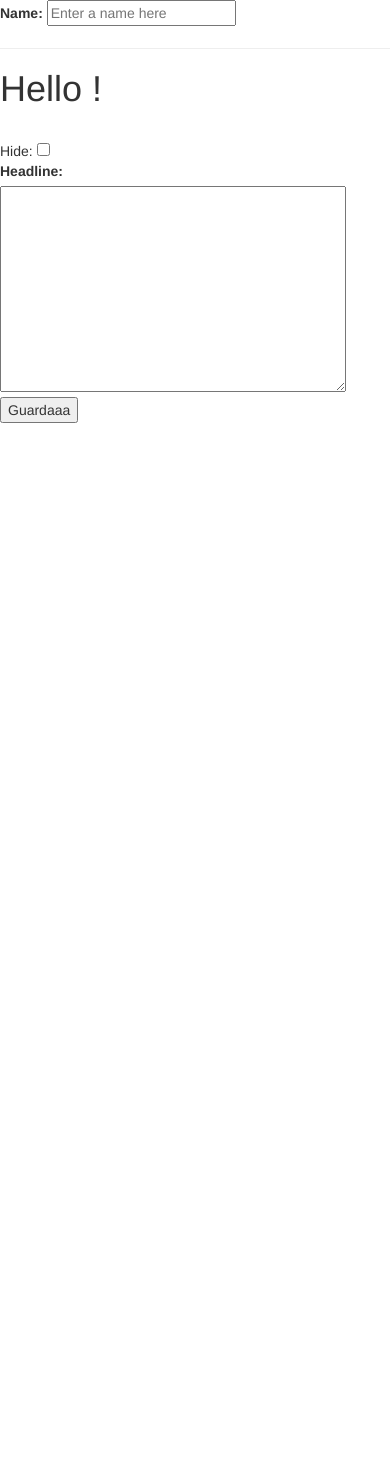
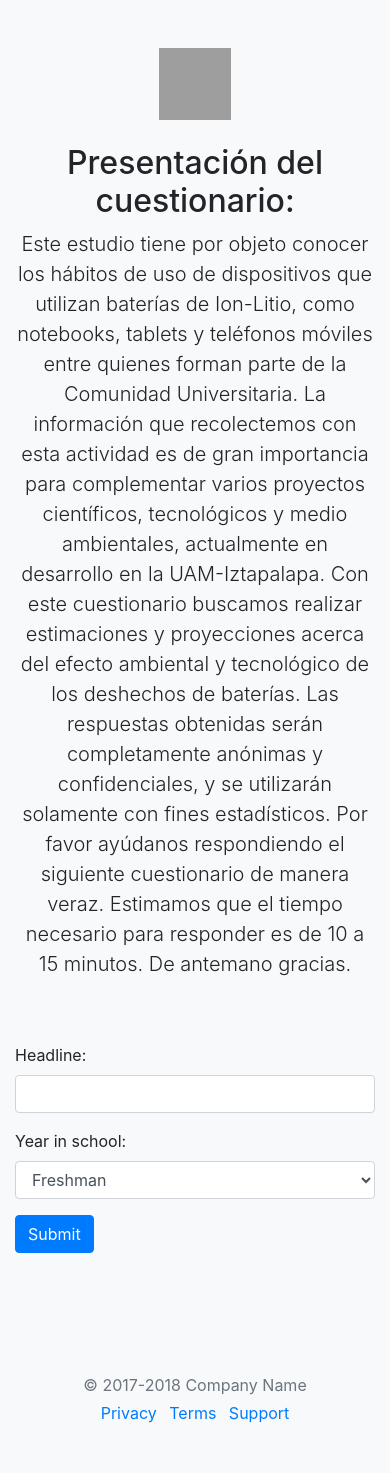
Before and after one commit to verlor/pollXpress, a Django app: page / in a window 390 px wide. Before the commit the page ends 423 px from the top, so only its background shows below. Run offline with Django 3.2, Linux system fonts and the light colour scheme; some libraries are stand-ins or nearby versions; grey boxes are pictures that could not be loaded.

Commit message:
styled ddd

```diff
--- a/polls/models.py
+++ b/polls/models.py
@@ -6,6 +6,22 @@ from django import forms
 class Article(models.Model):
     headline = models.CharField(max_length=100)
     pub_date = models.DateTimeField('publicado')
+    FRESHMAN = 'FR'
+    SOPHOMORE = 'SO'
+    JUNIOR = 'JR'
+    SENIOR = 'SR'
+    YEAR_IN_SCHOOL_CHOICES = (
+        (FRESHMAN, 'Freshman'),
+        (SOPHOMORE, 'Sophomore'),
+        (JUNIOR, 'Junior'),
+        (SENIOR, 'Senior'),
+    )
+    year_in_school = models.CharField(
+        max_length=2,
+        choices=YEAR_IN_SCHOOL_CHOICES,
+        default=FRESHMAN,
+    )
+
 
     def __str__(self):
         return self.headline
@@ -17,6 +33,3 @@ class ArticleForm(ModelForm):
     class Meta:
         model = Article
         exclude = ('pub_date',)
-        widgets = {
-            'headline': Textarea(attrs={'ng-hide':"checked"}),
-        }
--- /dev/null
+++ b/polls/static/polls/form-validation.css
@@ -0,0 +1,11 @@
+.container {
+  max-width: 960px;
+}
+
+.border-top { border-top: 1px solid #e5e5e5; }
+.border-bottom { border-bottom: 1px solid #e5e5e5; }
+.border-top-gray { border-top-color: #adb5bd; }
+
+.box-shadow { box-shadow: 0 .25rem .75rem rgba(0, 0, 0, .05); }
+
+.lh-condensed { line-height: 1.25; }
--- a/polls/templates/polls/encuesta.html
+++ b/polls/templates/polls/encuesta.html
@@ -1,31 +1,100 @@
+{% load static %}
+{% load widget_tweaks %}
+
 <!doctype html>
-<html ng-app>
+<html lang="en">
   <head>
+    <meta charset="utf-8">
+    <meta name="viewport" content="width=device-width, initial-scale=1, shrink-to-fit=no">
+    <meta name="description" content="">
+    <meta name="author" content="">
+    <link rel="icon" href="../../../../favicon.ico">
+
+    <title>Encuestillas</title>
+
     <script src="https://ajax.googleapis.com/ajax/libs/angularjs/1.7.2/angular.min.js"></script>
-    <link rel="stylesheet" href="https://netdna.bootstrapcdn.com/twitter-bootstrap/2.0.4/css/bootstrap-combined.min.css">
+
+    <!-- Bootstrap core CSS -->
+    <link rel="stylesheet" href="https://stackpath.bootstrapcdn.com/bootstrap/4.1.1/css/bootstrap.min.css" integrity="sha384-WskhaSGFgHYWDcbwN70/dfYBj47jz9qbsMId/iRN3ewGhXQFZCSftd1LZCfmhktB" crossorigin="anonymous">
+
+    <!-- Custom styles for this template -->
+    <link href="{% static "polls/form-validation.css" %}" rel="stylesheet">
   </head>
-  <body>
 
-    <div>
-      <label>Name:</label>
-      <input type="text" ng-model="yourName" placeholder="Enter a name here">
-      <hr>
-      <h1>Hello <span ng-bind="yourName"></span>!</h1>
+  <body class="bg-light">
+
+    <div class="container">
+      <div class="py-5 text-center">
+        <img class="d-block mx-auto mb-4" src="https://getbootstrap.com/assets/brand/bootstrap-solid.svg" alt="" width="72" height="72">
+        <h2>Presentación del cuestionario:</h2>
+        <p class="lead">
+          Este estudio tiene por objeto conocer los hábitos de uso de dispositivos que utilizan baterías de Ion-Litio, como notebooks, tablets y teléfonos móviles entre quienes forman parte de la Comunidad Universitaria. La información que recolectemos con esta actividad es de gran importancia para complementar varios proyectos científicos, tecnológicos y medio ambientales, actualmente en desarrollo en la UAM-Iztapalapa.
+Con este cuestionario buscamos realizar estimaciones y proyecciones acerca del efecto ambiental y tecnológico de los deshechos de baterías. Las respuestas obtenidas serán completamente anónimas y confidenciales, y se utilizarán solamente con fines estadísticos.
+Por favor ayúdanos respondiendo el siguiente cuestionario de manera  veraz. Estimamos que el tiempo necesario para responder es de 10 a 15 minutos.
+De antemano gracias.</p>
+      </div>
+
+        <div class="row">
+          <div class="col-md-12 order-md-2 mb-4">
+            <form action="{% url 'polls:manda_la'  %}" method="post">
+                {% csrf_token %}
+
+                {% for hidden_field in form.hidden_fields %}
+                  {{ hidden_field }}
+                {% endfor %}
+
+                {% for field in form.visible_fields %}
+                  <div class="form-group">
+                    {{ field.label_tag }}
+                    {% render_field field class="form-control" %}
+                    {% if field.help_text %}
+                      <small class="form-text text-muted">{{ field.help_text }}</small>
+                    {% endif %}
+                  </div>
+                {% endfor %}
+
+                <button type="submit" class="btn btn-primary">Submit</button>
+            </form>
+          </div>
+        </div>
+
+      <footer class="my-5 pt-5 text-muted text-center text-small">
+        <p class="mb-1">&copy; 2017-2018 Company Name</p>
+        <ul class="list-inline">
+          <li class="list-inline-item"><a href="#">Privacy</a></li>
+          <li class="list-inline-item"><a href="#">Terms</a></li>
+          <li class="list-inline-item"><a href="#">Support</a></li>
+        </ul>
+      </footer>
     </div>
 
-    <br/>
-    Hide: <input type="checkbox" ng-model="checked" aria-label="Toggle ngHide"><br />
-    <div>
-      <form action="{% url 'polls:manda_la'  %}" method="post">
-        {% csrf_token %}
-          {{ form }}
-          <br />
-          <input type="submit" value="Guardaaa" />
-      </form>
-    </div>
+    <!-- Bootstrap core JavaScript
+    ================================================== -->
+    <!-- Placed at the end of the document so the pages load faster -->
+    <script src="https://code.jquery.com/jquery-3.3.1.slim.min.js" integrity="sha384-q8i/X+965DzO0rT7abK41JStQIAqVgRVzpbzo5smXKp4YfRvH+8abtTE1Pi6jizo" crossorigin="anonymous"></script>
+    <script src="https://cdnjs.cloudflare.com/ajax/libs/popper.js/1.14.3/umd/popper.min.js" integrity="sha384-ZMP7rVo3mIykV+2+9J3UJ46jBk0WLaUAdn689aCwoqbBJiSnjAK/l8WvCWPIPm49" crossorigin="anonymous"></script>
+    <script src="https://stackpath.bootstrapcdn.com/bootstrap/4.1.1/js/bootstrap.min.js" integrity="sha384-smHYKdLADwkXOn1EmN1qk/HfnUcbVRZyYmZ4qpPea6sjB/pTJ0euyQp0Mk8ck+5T" crossorigin="anonymous"></script>
+    <script>
+      // Example starter JavaScript for disabling form submissions if there are invalid fields
+      (function() {
+        'use strict';
 
-    <div ng-hide="true" class="ng-hide">
-        holo carambolo
-    </div>
+        window.addEventListener('load', function() {
+          // Fetch all the forms we want to apply custom Bootstrap validation styles to
+          var forms = document.getElementsByClassName('needs-validation');
+
+          // Loop over them and prevent submission
+          var validation = Array.prototype.filter.call(forms, function(form) {
+            form.addEventListener('submit', function(event) {
+              if (form.checkValidity() === false) {
+                event.preventDefault();
+                event.stopPropagation();
+              }
+              form.classList.add('was-validated');
+            }, false);
+          });
+        }, false);
+      })();
+    </script>
   </body>
 </html>
--- a/poolXpress/settings.py
+++ b/poolXpress/settings.py
@@ -25,7 +25,7 @@ SECRET_KEY = '2plq&!&ppr)q@n&5l3kpy2vn2!s1gizn4ifrd2b^v3e)75f7lu'
 # SECURITY WARNING: don't run with debug turned on in production!
 DEBUG = False
 
-ALLOWED_HOSTS = ['encuesta.cbiuami.org','www.encuesta.cbiuami.org']
+ALLOWED_HOSTS = ['localhost','127.0.0.1','encuesta.cbiuami.org','www.encuesta.cbiuami.org']
 
 
 # Application definition
@@ -38,6 +38,7 @@ INSTALLED_APPS = [
     'django.contrib.sessions',
     'django.contrib.messages',
     'django.contrib.staticfiles',
+    'widget_tweaks',
 ]
 
 MIDDLEWARE = [
```
Also changed, not shown: polls/static/polls/custom.css (added, +79 -0 lines), poolXpress/static/polls/custom.css (added, +79 -0 lines), poolXpress/static/polls/form-validation.css (added, +11 -0 lines).
